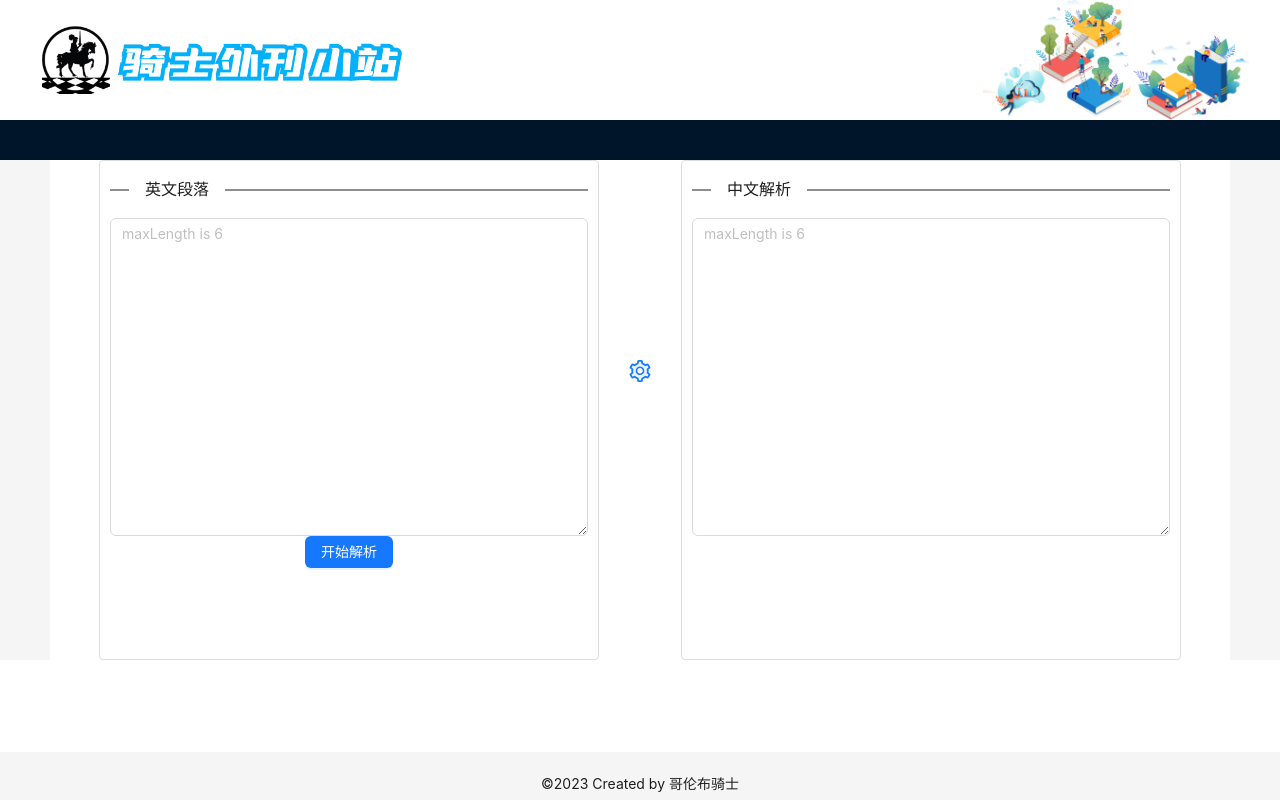
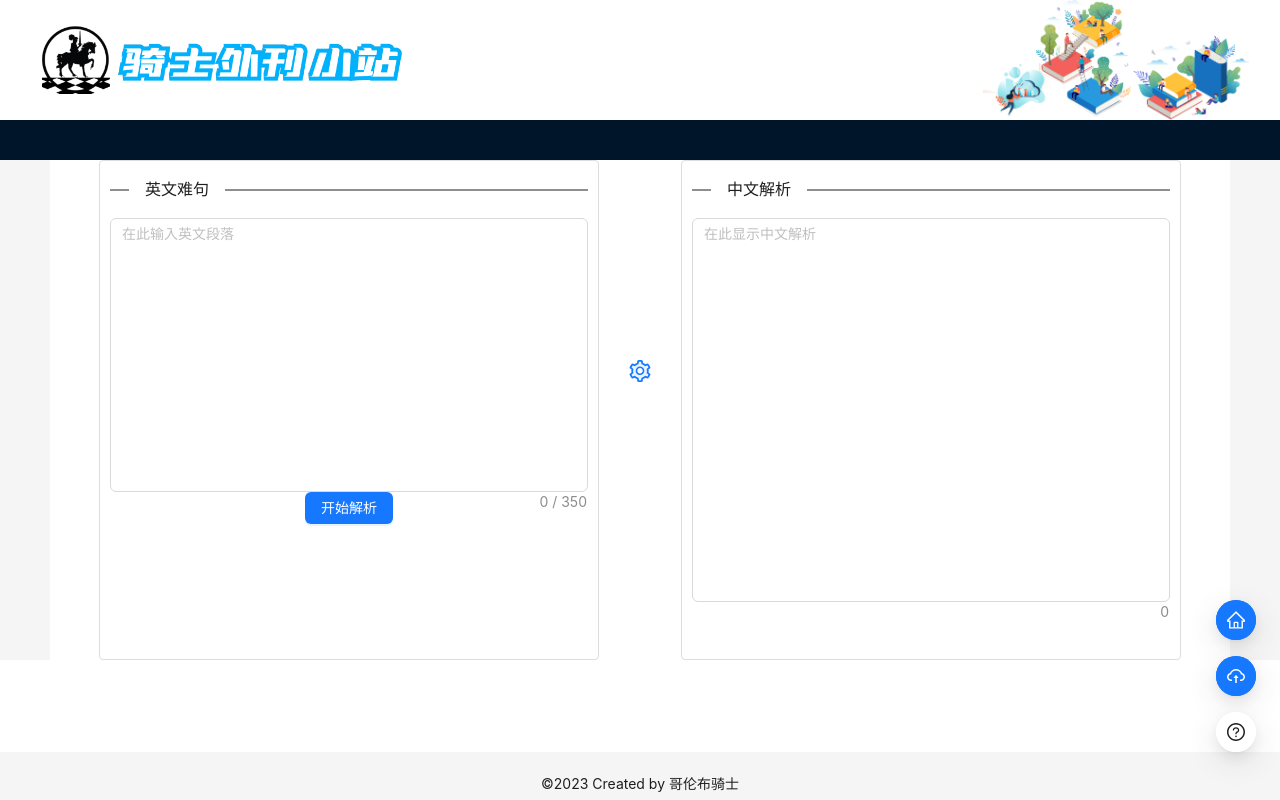
Before and after one commit to ColumbusK/KnightNewstand_2.0, a React (Create React App) app in the folder newstandweb2.0/: page /translator in a window 1280 px wide. Built offline with nearby package versions, Linux system fonts and the light colour scheme.

Commit message:
2023/04/11

```diff
--- a/newstandweb2.0/src/components/MainContent.js
+++ b/newstandweb2.0/src/components/MainContent.js
@@ -15,10 +15,8 @@ import magzineItems from '../services/magzineInfo'
 
 import { fetchData } from '../services/magzines';
 
-import { QuestionCircleOutlined, AliwangwangOutlined, CloudUploadOutlined } from '@ant-design/icons';
+import { QuestionCircleOutlined, AliwangwangOutlined, CloudUploadOutlined, QqOutlined, AndroidOutlined } from '@ant-design/icons';
 import { FloatButton } from 'antd';
-
-
 
 
 const MainContent = () => {
@@ -28,7 +26,7 @@ const MainContent = () => {
   const [current, setCurrent] = useState(1)
   const [rows, setRows] = useState(3)
   const [displayData, setDisplayData] = useState(data.slice((current - 1) * rows, current * rows))
-  const navigate = useNavigate();
+  const navigate = useNavigate()
 
   useEffect(() => {
     fetchMagzines(idx)
@@ -53,6 +51,10 @@ const MainContent = () => {
     navigate('/translator')
   }
 
+  const handleAiLawClick = () => {
+    window.open('http://ai4law.wswpass.com/')
+  }
+
   return (
     <div className="main-content">
       <Navibar items={magzineItems} clickHandler={setIdx} />
@@ -75,11 +77,12 @@ const MainContent = () => {
           right: 24,
         }}
       >
-        <FloatButton onClick={handleTranslatorClick} type='primary' icon={<AliwangwangOutlined />} tooltip={<div>翻译学习机(doing)</div>} />
-        <FloatButton type='primary' visibilityHeight={0} icon={<CloudUploadOutlined />} tooltip={<div>杂志上传(to do)</div>} />
-        <FloatButton icon={<QuestionCircleOutlined />} />
+        <FloatButton onClick={handleTranslatorClick} type='primary' icon={<AliwangwangOutlined />} tooltip={<div>翻译学习机（Doing）</div>} />
+        <FloatButton onClick={handleAiLawClick} type='primary' icon={<AndroidOutlined />} tooltip={<div>法律咨询机器人</div>} />
+        <FloatButton type='primary' icon={<CloudUploadOutlined />} tooltip={<div>杂志上传（To do）</div>} />
+        <FloatButton type='primary' icon={<QqOutlined />} tooltip={<div>QQ讨论群（To do）</div>} />
+        <FloatButton icon={<QuestionCircleOutlined />} tooltip={<div>反馈&建议：zkzkao@foxmail.com</div>} />
       </FloatButton.Group>
-
     </div>
 
   )
--- a/newstandweb2.0/src/components/Translator.jsx
+++ b/newstandweb2.0/src/components/Translator.jsx
@@ -1,17 +1,37 @@
 import React, { useState } from 'react'
-import { Layout, theme, Col, Row, Input, Divider, Button } from 'antd';
+import { Layout, theme, Col, Row, Input, Divider, Button, Form } from 'antd';
 import { SettingTwoTone } from '@ant-design/icons'
+import { useNavigate } from 'react-router-dom';
+
+import { QuestionCircleOutlined, HomeOutlined, CloudUploadOutlined } from '@ant-design/icons';
+import { FloatButton, notification } from 'antd';
+
+import translate from '../services/translator';
+
 const { Header, Content, Footer } = Layout
-
-
 const { TextArea } = Input
 
 
 const Translator = () => {
   const [spin, setSpin] = useState(false)
+  const [btnDisabled, setBtnDisabled] = useState(false)
+  const [inputText, setInputText] = useState('')
+  const [outputText, setOutputText] = useState('')
+  const [api, contextHolder] = notification.useNotification();
+
+  const navigate = useNavigate()
+
   const {
     token: { colorBgContainer },
   } = theme.useToken()
+
+  const openNotificationWithIcon = (type) => {
+    api[type]({
+      message: '请求超时',
+      description:
+        '请使用IPV6网络（比如使用手机热点)，请检查网络连接或减短文本长度再试。'
+    });
+  };
 
   const rowStyle = {
     marginTop: '20px',
@@ -35,38 +55,87 @@ const Translator = () => {
     border: '2px'
   }
 
-  const handleTransClick = () => {
+  const handleBackClick = () => {
+    // console.log('back')
+    navigate('/')
+  }
+
+  const handleTransClick = (e) => {
     setSpin(true)
-    setTimeout(() => {
+    setBtnDisabled(true)
+    // console.log(inputText);
+    translate(inputText).then(res => {
+      // console.log(res)
       setSpin(false)
-    }, 5000)
+      setBtnDisabled(false)
+      setOutputText(res)
+    }).catch(err => {
+      // console.log(err)
+      setSpin(false)
+      setBtnDisabled(false)
+      openNotificationWithIcon('info')
+    })
+  }
+
+  const changeInput = (e) => {
+    setInputText(e.target.value)
+    // console.log(inputText)
   }
 
   return (
     <Layout className="layout">
+      {contextHolder}
       <Header style={{ height: 40 }}>
       </Header>
       <Content style={{ padding: '0 50px' }}>
         <div className="site-layout-content" style={{ background: colorBgContainer }}>
           <Row justify="center" gutter={20} align="top">
             <Col span={10} style={rowStyle}>
-              <Divider orientation="left" style={dividerStyle}>英文段落</Divider>
-              <TextArea rows={14} placeholder="maxLength is 6" maxLength={18} />
-              <Button type="primary" onClick={handleTransClick}>
-                开始解析
-              </Button>
+              <Divider orientation="left" style={dividerStyle}>英文难句</Divider>
+              <Form>
+                <Form.Item>
+                  <TextArea
+                    autoSize={{ minRows: 12, maxRows: 14 }}
+                    maxLength={350}
+                    placeholder="在此输入英文段落"
+                    allowClear
+                    showCount
+                    onChange={changeInput}
+                  />
+                  <Button type="primary" onClick={handleTransClick} disabled={btnDisabled}>
+                    开始解析
+                  </Button>
+                </Form.Item>
+              </Form>
             </Col>
             <Col>
               <SettingTwoTone spin={spin} style={{ marginTop: '200px', fontSize: '22px' }} />
             </Col>
             <Col span={10} style={rowStyle}>
               <Divider orientation="left" style={dividerStyle}>中文解析</Divider>
-              <TextArea rows={14} placeholder="maxLength is 6" maxLength={18} />
+              <TextArea
+                autoSize={{ minRows: 17, maxRows: 18 }}
+                placeholder="在此显示中文解析"
+                value={outputText}
+                allowClear
+                showCount
+              />
             </Col>
           </Row>
         </div>
       </Content>
       <Footer style={footerStyle}>©2023 Created by 哥伦布骑士</Footer>
+
+      <FloatButton.Group
+        shape="circle"
+        style={{
+          right: 24,
+        }}
+      >
+        <FloatButton onClick={handleBackClick} type='primary' icon={<HomeOutlined />} tooltip={<div>返回首页</div>} />
+        <FloatButton type='primary' icon={<CloudUploadOutlined />} tooltip={<div>杂志上传(to do)</div>} />
+        <FloatButton icon={<QuestionCircleOutlined />} />
+      </FloatButton.Group>
     </Layout>
   )
 }
--- a/newstandweb2.0/src/services/magzines.js
+++ b/newstandweb2.0/src/services/magzines.js
@@ -7,7 +7,7 @@ const fetchData = async (idx) => {
     const type = magzineItems[idx].code
     const url = `https://magzinesapi.azurewebsites.net/api/getMagzinesByType?type=${type}`
     const res = await axios(url)
-    console.log(res);
+    // console.log(res);
     const data = res.data || []
     return data
   } catch (error) {
--- /dev/null
+++ b/newstandweb2.0/src/services/translator.js
@@ -0,0 +1,28 @@
+import axios from 'axios';
+
+const client = axios.create({
+  headers: {
+    "Authorization": `Bearer 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`,
+    'Access-Control-Allow-Origin': '*',
+    'Access-Control-Allow-Methods': 'GET,PUT,POST,DELETE,PATCH,OPTIONS',
+  }
+})
+
+const translate = async (text) => {
+  const prompt = `你是一位英语教师，请翻译以下段落，并讲解每个句子的语法点 \n ${text} \n 翻译：`
+  const request = client.post('https://cdn.wswpass.com/PeVpYGxvy/v1/completions',
+    {
+      model: "text-davinci-003",
+      prompt: `${prompt}`,
+      temperature: 0.5,
+      max_tokens: 3500,
+      top_p: 1,
+      frequency_penalty: 0,
+      presence_penalty: 0,
+    })
+  return request.then((response) => {
+    return response.data.choices[0].text
+  })
+}
+
+export default translate
```
